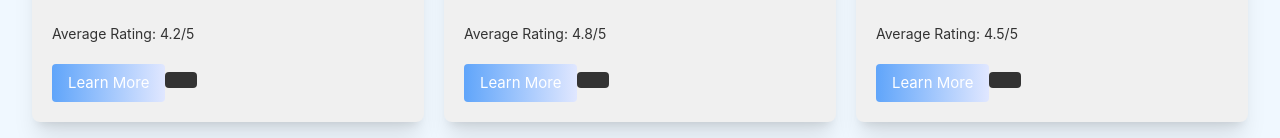
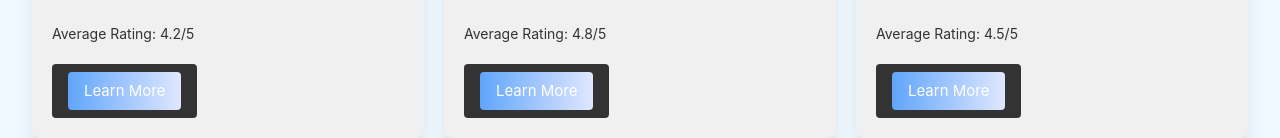
Before and after one commit to konkazazis/cs-courses, a Vue app in the folder epignosis-courses/: page / in a window 1280 px wide. Shown: the part 814-952 px from the top of the page. Built offline with nearby package versions, Linux system fonts and the light colour scheme; the HTML template or start-up script is replaced by a standard one.

Commit message:
learn-more button goes to the correct course

```diff
--- a/epignosis-courses/index.html
+++ b/epignosis-courses/index.html
@@ -2,7 +2,7 @@
 <html lang="en">
   <head>
     <meta charset="UTF-8">
-    <link rel="icon" href="../epignosis-courses/public/favicon.png">
+    <link rel='icon' href="../epignosis-courses/public/favicon.png">
     <meta name="viewport" content="width=device-width, initial-scale=1.0">
     <title>Epignosis Education</title>
   </head>
--- /dev/null
+++ b/epignosis-courses/src/components/CourseDetails.vue
@@ -0,0 +1,39 @@
+<script>
+import jsonData from './dummy_courses.json';
+
+export default {
+  data() {
+    return {
+      course: null,
+    };
+  },
+  mounted() {
+
+    const courseId = parseInt(this.$route.params.id);
+    this.course = jsonData.courses.find(course => course.id === courseId);
+    console.log(this.course)
+
+  },
+};
+</script>
+
+<template>
+    <div>
+    <h2>Course Details</h2>
+    <template v-if="course">
+      <p>{{ course.title }}</p>
+      <p>{{ course.description }}</p>
+      <!-- Display other course details here -->
+    </template>
+    <template v-else>
+      <p>Loading...</p>
+      <!-- Or display an error message -->
+    </template>
+  </div>
+</template>
+
+<style scoped>
+h2, p{
+    color: black;
+}
+</style>
--- a/epignosis-courses/src/components/Grid.vue
+++ b/epignosis-courses/src/components/Grid.vue
@@ -27,8 +27,10 @@ export default {
         <p className="text-3xl font-bold underline">Description: {{ course.description }}</p>
         <p>Learners Enrolled: {{ course.enrolledLearners }}</p>
         <p>Average Rating: {{ course.averageRating }}/5</p>
-        <button className="learn-more-button bg-gradient-to-r from-blue-400 to-indigo-100 hover:scale-110 cursor-pointer">Learn More</button>
-        <a href="/about"></a>
+        <router-link :to="{ name: 'CourseDetails', params: { id: course.id }}">
+          <a href="/courses" className="learn-more-button bg-gradient-to-r from-blue-400 to-indigo-100 hover:scale-110 cursor-pointer">Learn More</a>
+        </router-link>
+
       </div>
     </div>
 </template>
--- a/epignosis-courses/src/router/index.js
+++ b/epignosis-courses/src/router/index.js
@@ -3,6 +3,7 @@ import App from "../App.vue";
 import Grid from "../components/Grid.vue";
 import Header from "../components/Header.vue";
 import Home from "../components/Home.vue";
+import CourseDetails from "../components/CourseDetails.vue";
 
 const router = createRouter({
     history: createWebHistory(import.meta.env.BASE_URL),
@@ -13,10 +14,10 @@ const router = createRouter({
             component: Home
         },
         {
-            path: '/about',
-            name: 'About',
-            component: Grid
-        }
+            path: '/courses/:id',
+            name: 'CourseDetails',
+            component: CourseDetails,
+          },
     ]
 });
 
```
